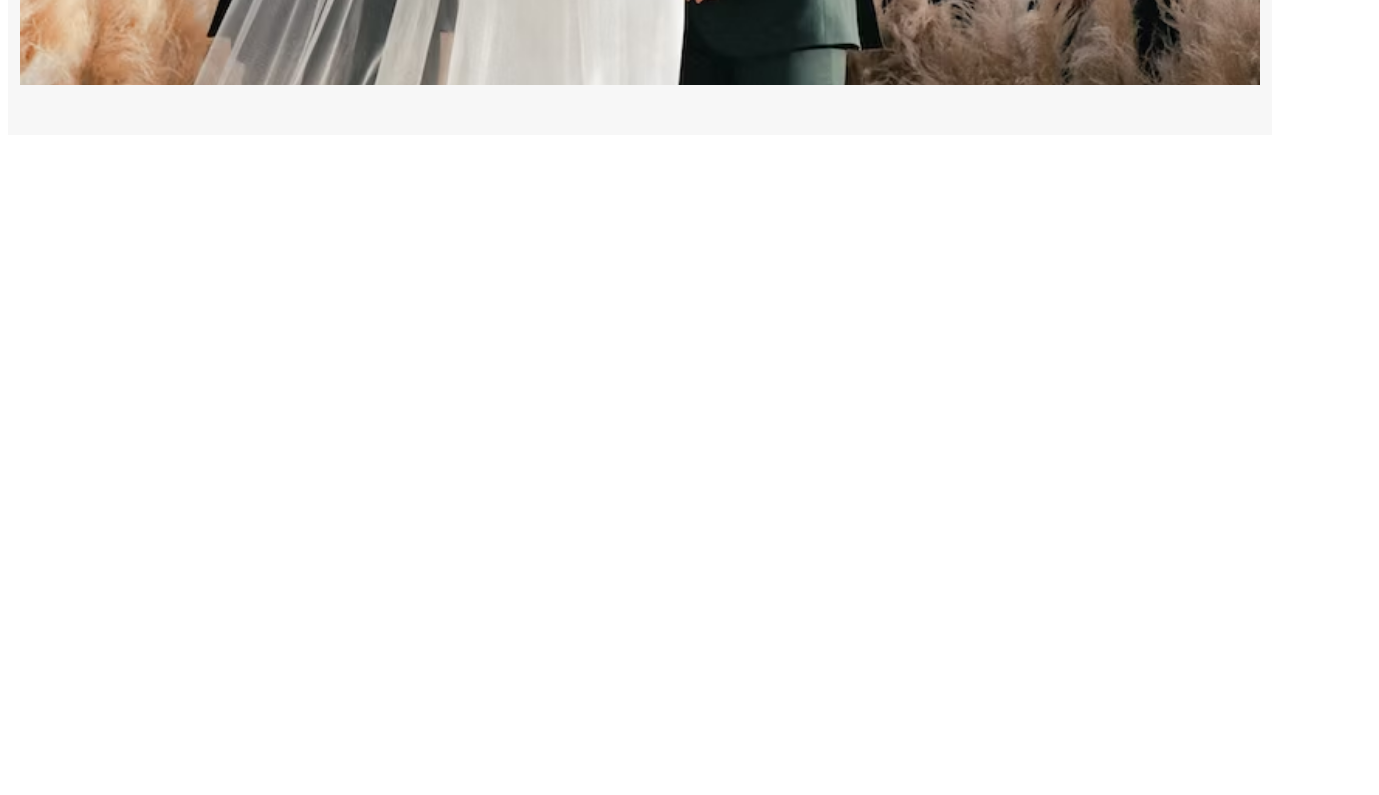
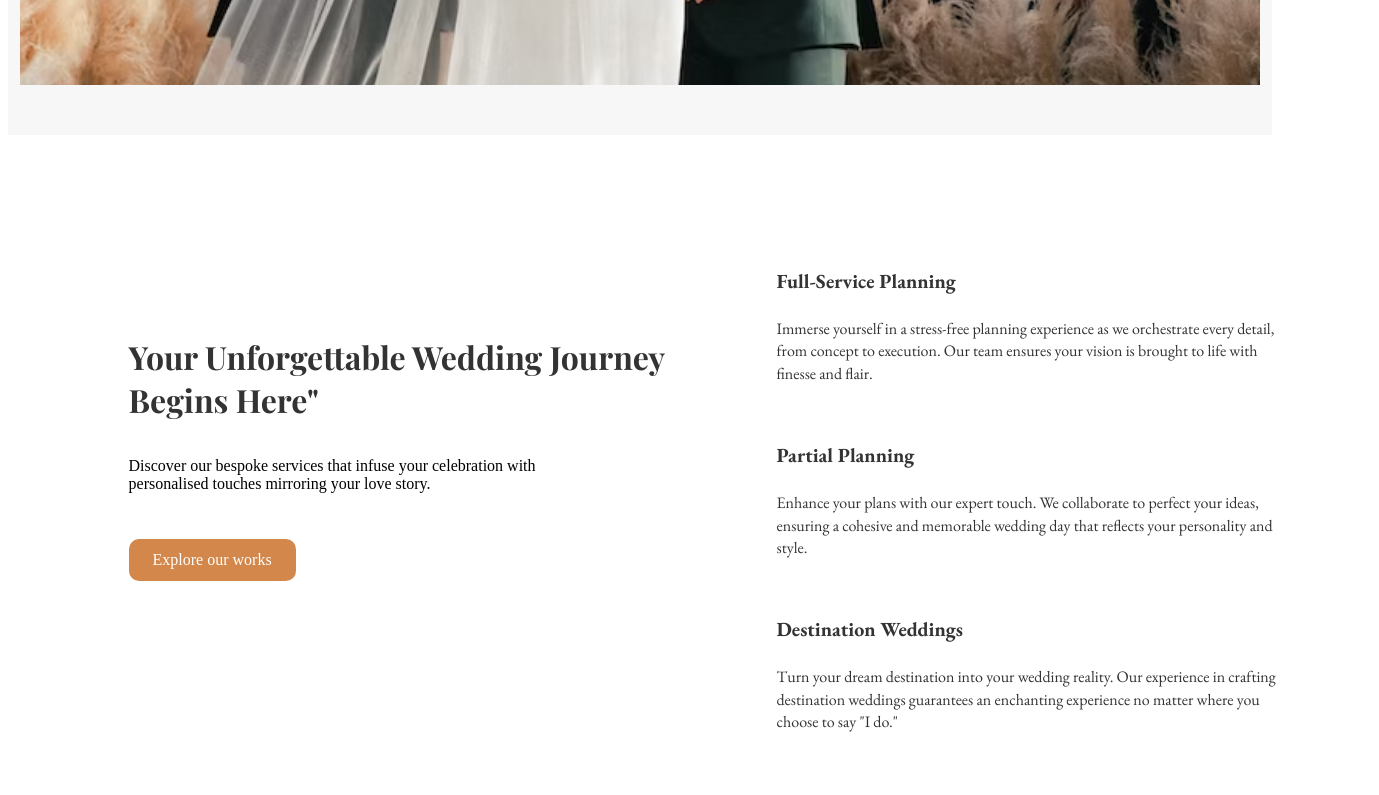
Before and after one commit to Kwabs-97/wedding-planner, a React (Create React App) app: page / in a window 1280 px wide. Shown: the part 840-1635 px from the top of the page, 1379 px wide, since content can reach past the window. Before the commit the page ends 983 px from the top, so only its background shows below. Built offline with nearby package versions, Linux system fonts and the light colour scheme.

Commit message:
services done

```diff
--- a/src/App.js
+++ b/src/App.js
@@ -2,12 +2,14 @@
 
 import Hero from "./Components/Hero";
 import Navbar from "./Components/Navbar";
+import Services from "./Components/Services";
 
 function App() {
   return (
     <div className="App">
       <Navbar />
       <Hero />
+      <Services />
     </div>
   );
 }
--- a/src/Components/Services.js
+++ b/src/Components/Services.js
@@ -2,10 +2,12 @@
 
 import React from "react";
 import styles from "../Styles/Services.module.css";
+import Button from "./Features/Button";
 
 function Services() {
   return (
     <div className={styles.services}>
+      <div className={styles.container}>
         <section className={styles.frame1}>
           <div>
             <header>
@@ -28,8 +30,9 @@ function Services() {
             </header>
             <main>
               <p>
-              Discover our bespoke services that infuse your celebration with personalised touches
-              mirroring your love story.
+                Immerse yourself in a stress-free planning experience as we orchestrate every
+                detail, from concept to execution. Our team ensures your vision is brought to life
+                with finesse and flair.
               </p>
             </main>
           </div>
@@ -52,8 +55,8 @@ function Services() {
             <main>
               <p>
                 Turn your dream destination into your wedding reality. Our experience in crafting
-              destination weddings guarantees an enchanting experience no matter where you choose to
-              say "I do."
+                destination weddings guarantees an enchanting experience no matter where you choose
+                to say "I do."
               </p>
             </main>
           </div>
@@ -71,6 +74,7 @@ function Services() {
           </div>
         </section>
       </div>
+    </div>
   );
 }
 
--- /dev/null
+++ b/src/Styles/Services.module.css
@@ -0,0 +1,87 @@
+/** @format */
+/*
+:root {
+  --primary-color: #333;
+  --background-color: #f7f7f7;
+  --header1-font-family: "Playfair Display", serif;
+  --header1-font-size: 2.5rem;
+  --header2-font-family: "EB Garamond", serif;
+  --header2-line-height: 100%;
+  --header2-font-size: 1.25rem;
+  --header2-font-weight: 600;
+  --header3-font-family: "EB Garamond", serif;
+  --header3-font-size: 1rem;
+  --header3-line-height: 140%;
+} */
+.services {
+  padding: 3.125rem 6.25rem;
+}
+
+.services .container {
+  display: flex;
+
+  justify-content: center;
+}
+.services .container .frame1 {
+  flex: 1;
+  display: inline-flex;
+  flex-direction: column;
+  align-items: flex-start;
+  gap: 1.875rem;
+  padding: 9.37rem 2rem 0 14.25rem;
+}
+
+.services .container .frame1 > div {
+  display: flex;
+  flex-direction: column;
+  align-items: flex-start;
+  gap: 1.25rem;
+}
+.services .container .frame1 header {
+  width: 33.6875rem;
+}
+
+.services .container .frame1 header span {
+  font-family: var(--header1-font-family);
+  font-size: var(--header1-font-size);
+  color: var(--primary-color);
+}
+
+.services .frame1 div main {
+  width: 29.0625rem;
+}
+
+.services .frame2 {
+  display: inline-flex;
+  padding: 5.375rem 6.25rem 5.6875rem 4.81rem;
+  flex-direction: column;
+  align-items: flex-start;
+  gap: 2.75rem;
+  flex: 1;
+}
+
+.services .frame2 > div {
+  display: flex;
+  flex-direction: column;
+  align-items: flex-start;
+  gap: 0.625rem;
+}
+.services .frame2 div header span {
+  color: var(--primary-color);
+  font-family: var(--header2-font-family);
+  font-size: var(--header2-font-size);
+  font-weight: var(--header2-font-weight);
+  line-height: var(--header2-line-height);
+}
+
+.services .frame2 div main {
+  width: 31.4375rem;
+}
+
+.services .frame2 div main p {
+  color: var(--primary-color);
+  font-family: var(--header3-font-family);
+  font-size: var(--header3-font-size);
+  font-weight: var(--header3-font-weight);
+  line-height: var(--header3-line-height);
+}
--- a/src/index.css
+++ b/src/index.css
@@ -6,7 +6,7 @@
     --primary-color: #333;
     --background-color: #f7f7f7;
     --header1-font-family: "Playfair Display", serif;
-    --header1-font-size: 2.5rem;
+    --header1-font-size: 2rem;
     --header2-font-family: "EB Garamond", serif;
     --header2-line-height: 100%;
     --header2-font-size: 1.25rem;
```
Lines whose indentation alone changed are shown as unchanged.
